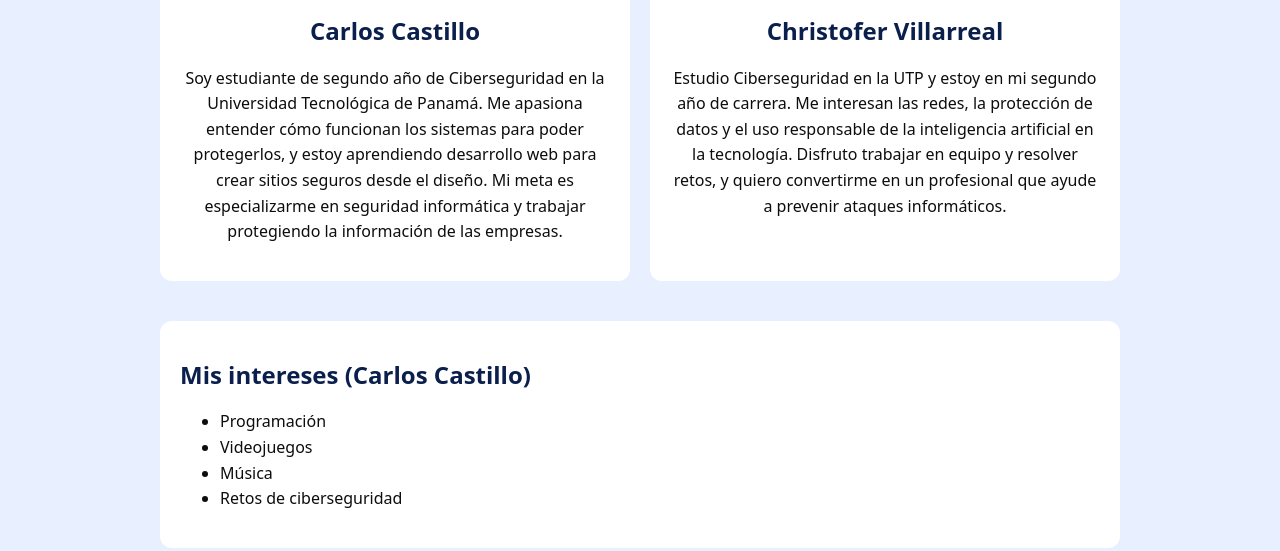
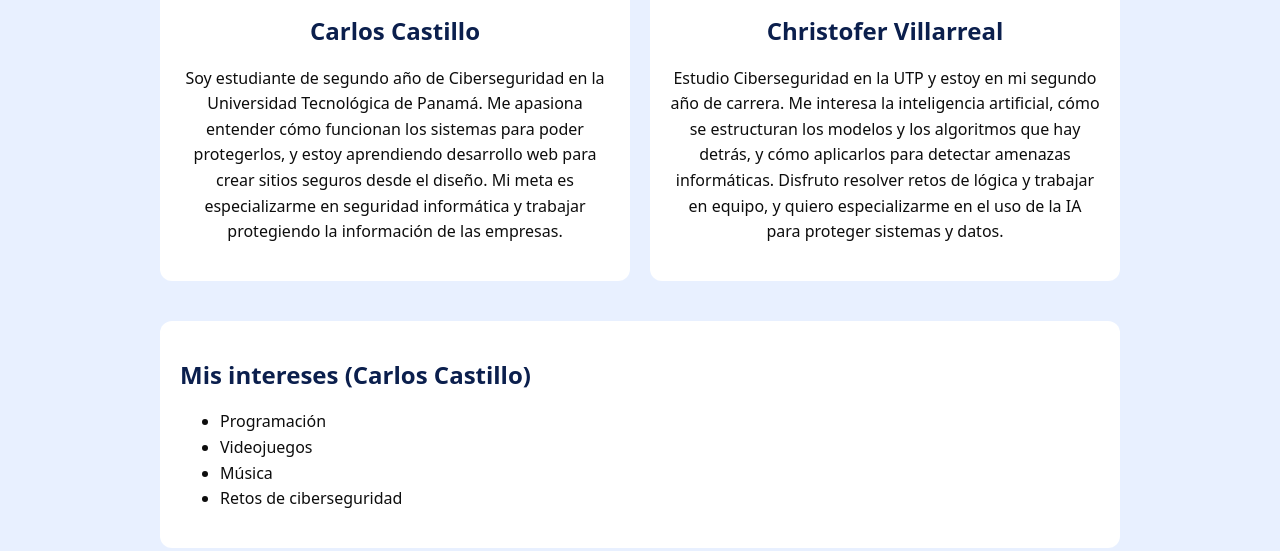
Before and after one commit to 03kingemmanuelcc-spec/hub-estudiantil-2026, a plain HTML site: page index.html in a window 1280 px wide. Shown: the part 270-821 px from the top of the page. Drawn offline with Linux system fonts and the light colour scheme.

Commit message:
Agrega bio de Christofer

```diff
--- a/index.html
+++ b/index.html
@@ -33,7 +33,7 @@
         <article class="contenedor">
           <img src="img/avatar2.png" alt="Foto de perfil de Christofer Villarreal" class="avatar">
           <h2>Christofer Villarreal</h2>
-          <p>Estudio Ciberseguridad en la UTP y estoy en mi segundo año de carrera. Me interesan las redes, la protección de datos y el uso responsable de la inteligencia artificial en la tecnología. Disfruto trabajar en equipo y resolver retos, y quiero convertirme en un profesional que ayude a prevenir ataques informáticos.</p>
+          <p>Estudio Ciberseguridad en la UTP y estoy en mi segundo año de carrera. Me interesa la inteligencia artificial, cómo se estructuran los modelos y los algoritmos que hay detrás, y cómo aplicarlos para detectar amenazas informáticas. Disfruto resolver retos de lógica y trabajar en equipo, y quiero especializarme en el uso de la IA para proteger sistemas y datos.</p>
         </article>
 
       </div>
```
